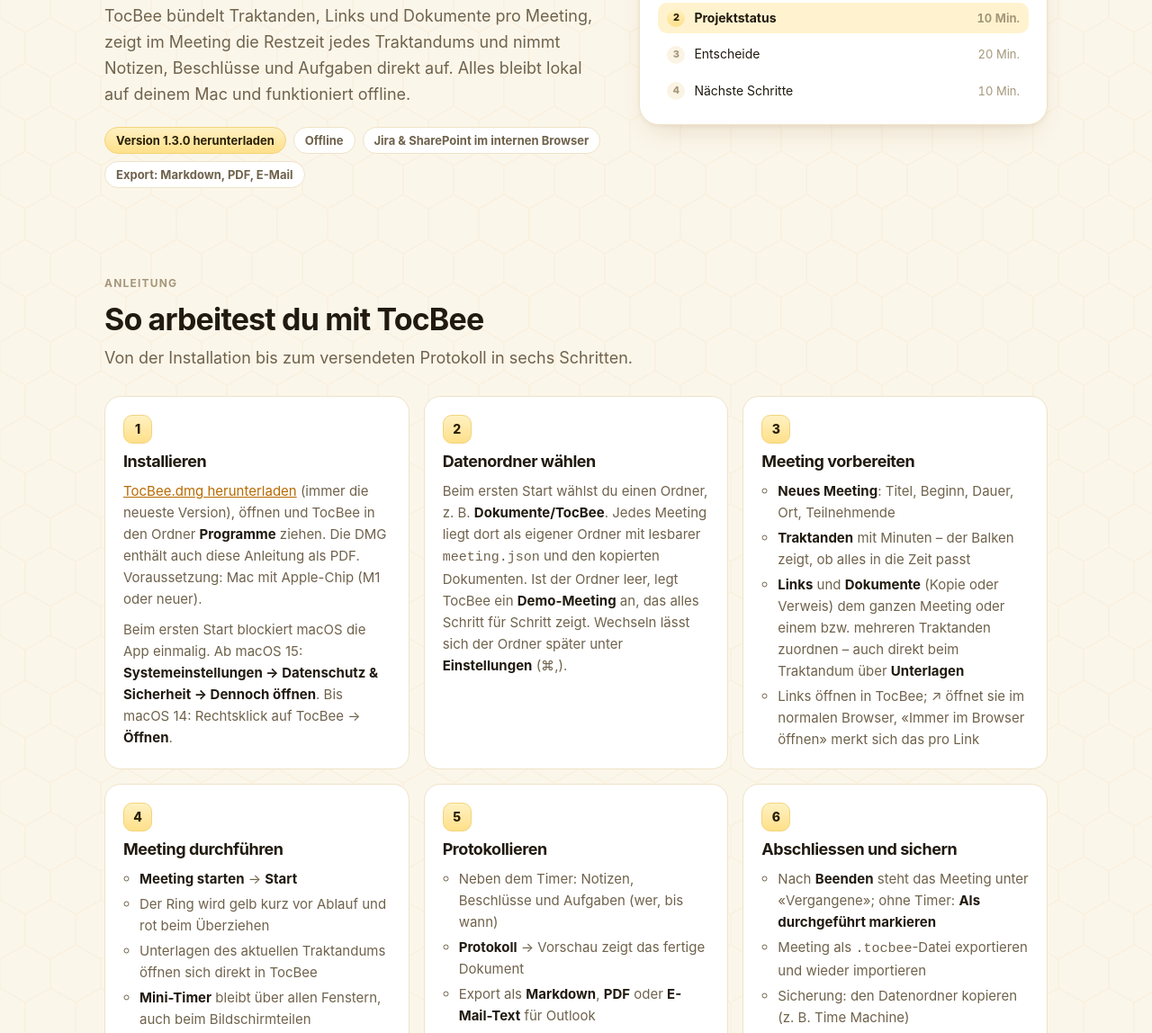
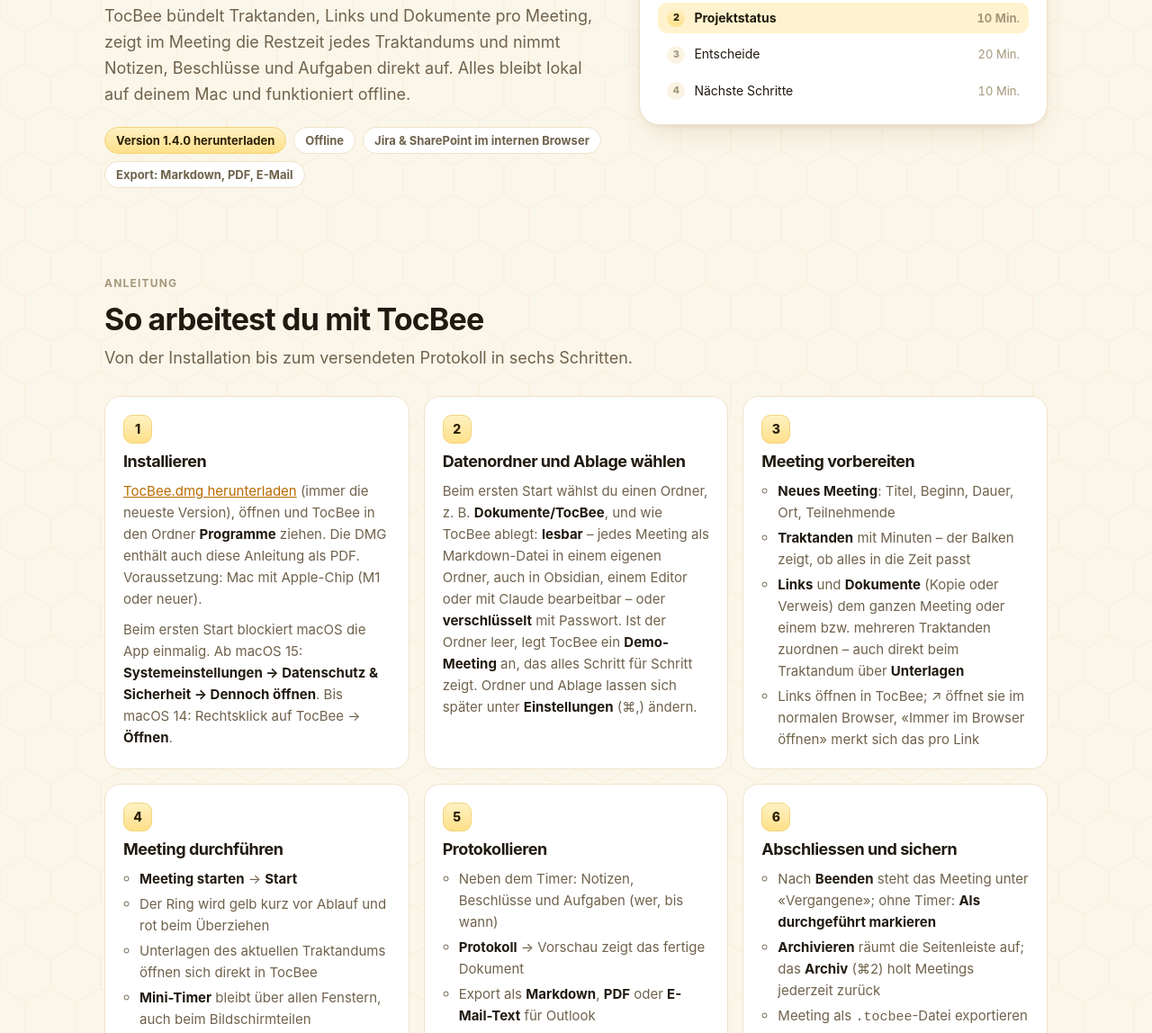
Before and after one commit to MikeDan1/TocBee-releases, a plain HTML site: page docs/index.html in a window 1280 px wide. Shown: the part 422-1570 px from the top of the page at 90% size. Drawn offline with Linux system fonts and the light colour scheme.

Commit message:
Website: Version 1.4.0

```diff
--- a/docs/index.html
+++ b/docs/index.html
@@ -264,8 +264,8 @@ footer { padding-block: 32px 48px; color: var(--fg-3); font-size: 14px; border-t
         <li class="step"><span class="n" aria-hidden="true"></span><h3>Installieren</h3>
           <p><a href="https://github.com/MikeDan1/TocBee-releases/releases/latest/download/TocBee.dmg">TocBee.dmg herunterladen</a> (immer die neueste Version), öffnen und TocBee in den Ordner <strong>Programme</strong> ziehen. Die DMG enthält auch diese Anleitung als PDF. Voraussetzung: Mac mit Apple-Chip (M1 oder neuer).</p>
           <p>Beim ersten Start blockiert macOS die App einmalig. Ab macOS 15: <strong>Systemeinstellungen → Datenschutz &amp; Sicherheit → Dennoch öffnen</strong>. Bis macOS 14: Rechtsklick auf TocBee → <strong>Öffnen</strong>.</p></li>
-        <li class="step"><span class="n" aria-hidden="true"></span><h3>Datenordner wählen</h3>
-          <p>Beim ersten Start wählst du einen Ordner, z. B. <strong>Dokumente/TocBee</strong>. Jedes Meeting liegt dort als eigener Ordner mit lesbarer <code>meeting.json</code> und den kopierten Dokumenten. Ist der Ordner leer, legt TocBee ein <strong>Demo-Meeting</strong> an, das alles Schritt für Schritt zeigt. Wechseln lässt sich der Ordner später unter <strong>Einstellungen</strong> (⌘,).</p></li>
+        <li class="step"><span class="n" aria-hidden="true"></span><h3>Datenordner und Ablage wählen</h3>
+          <p>Beim ersten Start wählst du einen Ordner, z. B. <strong>Dokumente/TocBee</strong>, und wie TocBee ablegt: <strong>lesbar</strong> – jedes Meeting als Markdown-Datei in einem eigenen Ordner, auch in Obsidian, einem Editor oder mit Claude bearbeitbar – oder <strong>verschlüsselt</strong> mit Passwort. Ist der Ordner leer, legt TocBee ein <strong>Demo-Meeting</strong> an, das alles Schritt für Schritt zeigt. Ordner und Ablage lassen sich später unter <strong>Einstellungen</strong> (⌘,) ändern.</p></li>
         <li class="step"><span class="n" aria-hidden="true"></span><h3>Meeting vorbereiten</h3>
           <ul>
             <li><strong>Neues Meeting</strong>: Titel, Beginn, Dauer, Ort, Teilnehmende</li>
@@ -289,6 +289,7 @@ footer { padding-block: 32px 48px; color: var(--fg-3); font-size: 14px; border-t
         <li class="step"><span class="n" aria-hidden="true"></span><h3>Abschliessen und sichern</h3>
           <ul>
             <li>Nach <strong>Beenden</strong> steht das Meeting unter «Vergangene»; ohne Timer: <strong>Als durchgeführt markieren</strong></li>
+            <li><strong>Archivieren</strong> räumt die Seitenleiste auf; das <strong>Archiv</strong> (⌘2) holt Meetings jederzeit zurück</li>
             <li>Meeting als <code>.tocbee</code>-Datei exportieren und wieder importieren</li>
             <li>Sicherung: den Datenordner kopieren (z. B. Time Machine)</li>
           </ul></li>
@@ -299,6 +300,7 @@ footer { padding-block: 32px 48px; color: var(--fg-3); font-size: 14px; border-t
           <table class="keys">
             <tr><td><kbd>⌘ N</kbd></td><td>Neues Meeting</td></tr>
             <tr><td><kbd>⌘ F</kbd></td><td>Meetings suchen</td></tr>
+            <tr><td><kbd>⌘ 2</kbd></td><td>Archiv</td></tr>
             <tr><td><kbd>⌘ 1</kbd></td><td>Übersicht</td></tr>
             <tr><td><kbd>⇧ ⌘ I</kbd></td><td>Meeting importieren</td></tr>
             <tr><td><kbd>Leertaste</kbd></td><td>Timer starten / pausieren</td></tr>
@@ -398,10 +400,10 @@ const ROADMAP = [
     items: ['TocBee findet neue Versionen selbst und zeigt die Änderungen an', 'Installation mit einem Klick, geprüft per Prüfsumme und Signatur', 'Nie während eines laufenden Meetings'] },
   { v: '1.3.0', type: 'minor', status: 'released', title: 'Einstellungen und flexible Unterlagen',
     items: ['Links und Dokumente mehreren Traktanden zuordnen, auch direkt beim Traktandum', 'Links wahlweise im normalen Browser öffnen', 'Einstellungen: Datenordner wechseln, hell/dunkel/automatisch', 'Demo-Meeting zum Kennenlernen'] },
-  { v: '1.3.x', type: 'patch', status: 'next', title: 'Bugfixes aus dem Alltagstest',
+  { v: '1.4.0', type: 'minor', status: 'released', title: 'Lesbare oder verschlüsselte Ablage, Archiv',
+    items: ['Meetings als Markdown-Dateien – auch in Obsidian, einem Editor oder mit Claude lesbar und bearbeitbar', 'Oder verschlüsselt mit Passwort, auf Wunsch im macOS-Schlüsselbund gemerkt', 'Änderungen von aussen erscheinen sofort, Konflikte werden erkannt', 'Meetings archivieren und zurückholen'] },
+  { v: '1.4.x', type: 'patch', status: 'next', title: 'Bugfixes aus dem Alltagstest',
     items: ['Anmeldung bei SharePoint im internen Browser absichern', 'Speichern-Dialoge für Markdown, PDF und .tocbee prüfen', 'Mini-Timer über Apps im Vollbild (z. B. Teams)'] },
-  { v: '1.4.0', type: 'minor', status: 'planned', title: 'Archiv',
-    items: ['Meetings archivieren statt löschen', 'Eigene Seite mit archivierten Meetings, jederzeit wiederherstellbar'] },
   { v: '1.5.0', type: 'minor', status: 'planned', title: 'Protokoll für Kunden',
     items: ['Protokoll-PDF anpassbar: welche Teile erscheinen', 'Eigenes Logo und Kopfzeile', 'Direkt an Kunden versendbar, ohne Nacharbeit'] },
   { v: '1.6.0', type: 'minor', status: 'planned', title: 'Geführte Tour',
@@ -422,6 +424,13 @@ const ROADMAP = [
     items: ['Meetings aus dem Outlook-Kalender übernehmen', 'Anbindung an Tocco und Jira', 'Protokoll als Word-Datei exportieren'] }
 ]
 const CHANGELOG = [
+  { v: '1.4.0', type: 'minor', date: '26.11.2026', items: [
+    'Ablage wählbar: lesbar als Markdown-Datei pro Meeting (sprechende Ordner, auch in Obsidian, einem Editor oder mit Claude bearbeitbar) oder verschlüsselt mit Passwort (AES-256, optional im macOS-Schlüsselbund)',
+    'Änderungen ausserhalb von TocBee erscheinen sofort; bei gleichzeitigen Änderungen fragt TocBee nach; unlesbare Dateien werden gemeldet und nie überschrieben',
+    'Meetings archivieren und zurückholen – eigene Seite «Archiv» (⌘2)',
+    'Löschen legt den Meeting-Ordner in den Papierkorb',
+    'Bisherige Meetings werden beim ersten Start einmalig umgewandelt, die alten Dateien bleiben als Sicherung'
+  ] },
   { v: '1.3.0', type: 'minor', date: '24.11.2026', items: [
     'Links und Dokumente mehreren Traktanden zuordnen – per Mehrfachauswahl oder direkt beim Traktandum über «Unterlagen»',
     'Links im normalen Browser öffnen (↗) und pro Link «Immer im Browser öffnen»',
```
